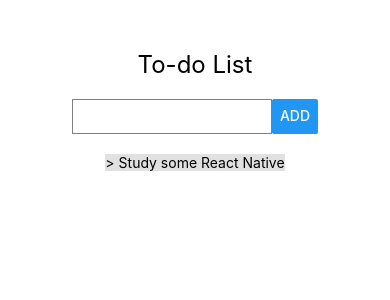
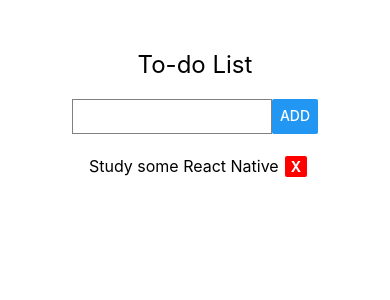
Before and after one commit to ericmadureira/react-native-example, a React Native app: screen / in a window 390 px wide. Shown: the top 300 px of the page. Built offline with nearby package versions, Linux system fonts and the light colour scheme.

Commit message:
feat: remove todo button
Adds a button for todo removing and changes todo item style.

```diff
--- a/components/TodoItem.js
+++ b/components/TodoItem.js
@@ -1,11 +1,14 @@
 import React from 'react';
-import { StyleSheet, Text, View } from 'react-native';
+import { StyleSheet, Text, TouchableOpacity, View } from 'react-native';
 
 const TodoItem = ({ todo }) => {
   const { title } = todo;
   return (
     <View style={styles.container}>
-      <Text style={styles.todo}>> {title}</Text>
+      <Text style={styles.todo}>{title}</Text>
+      <TouchableOpacity style={styles.removeButton}>
+        <Text style={styles.removeButtonText}>X</Text>
+      </TouchableOpacity>
     </View>
   );
 };
@@ -15,11 +18,26 @@ export default TodoItem;
 const styles = StyleSheet.create({
   container: {
     alignItems: 'center',
-    backgroundColor: '#e1e1e1',
+    flexDirection: 'row',
+    justifyContent: 'center',
     marginTop: 20,
+  },
+  removeButton: {
+    alignContent: 'center',
+    backgroundColor: 'red',
+    borderRadius: 2,
+    paddingHorizontal: 6,
+    paddingVertical: 2,
+  },
+  removeButtonText: {
+    color: '#fff',
+    fontWeight: 'bold',
+    textAlignVertical: 'center',
   },
   todo: {
     alignItems: 'flex-start',
-    fontSize: 14,
+    fontSize: 16,
+    paddingHorizontal: 6,
+    paddingVertical: 2,
   },
 });
```
